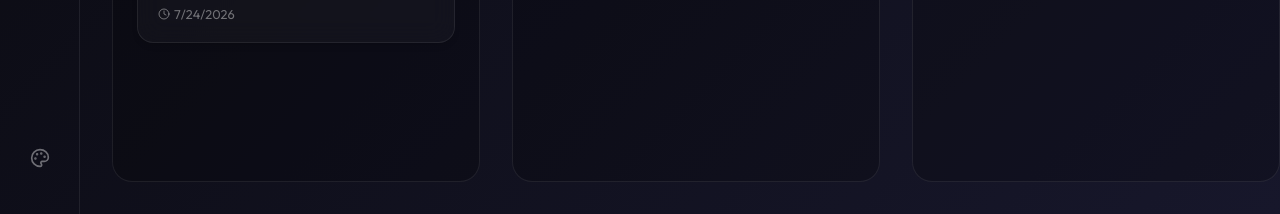
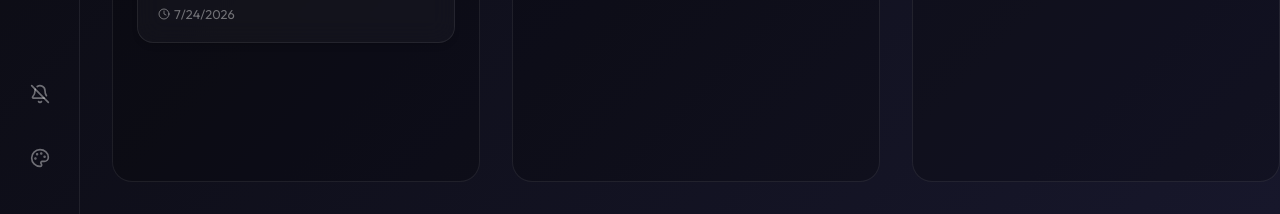
Before and after one commit to pikri-beep/to-do-app, a React (Vite) app: page / in a window 1280 px wide. Shown: the part 586-800 px from the top of the page. Built offline with nearby package versions, Linux system fonts and the light colour scheme.

Commit message:
Add real browser Notification API for daily reminders and Pomodoro desktop alerts

```diff
--- a/src/App.jsx
+++ b/src/App.jsx
@@ -3,18 +3,44 @@ import KanbanBoard from './components/KanbanBoard';
 import Calendar from './components/Calendar';
 import Pomodoro from './components/Pomodoro';
 import { motion, AnimatePresence } from 'framer-motion';
-import { LayoutDashboard, CalendarDays, Timer, Palette } from 'lucide-react';
+import { LayoutDashboard, CalendarDays, Timer, Palette, Bell, BellOff } from 'lucide-react';
 
 function App() {
   const [activeTab, setActiveTab] = useState('kanban');
   const [theme, setTheme] = useState(() => {
     return localStorage.getItem('app-theme') || 'violet';
   });
+  const [notifPermission, setNotifPermission] = useState(() => {
+    return 'Notification' in window ? Notification.permission : 'denied';
+  });
 
   useEffect(() => {
     document.documentElement.setAttribute('data-theme', theme);
     localStorage.setItem('app-theme', theme);
   }, [theme]);
+
+  // Handle requesting OS Notification permissions
+  const toggleNotifications = async () => {
+    if (!('Notification' in window)) {
+      alert('This browser does not support desktop notifications.');
+      return;
+    }
+
+    if (Notification.permission === 'granted') {
+      // Send a test notification
+      new Notification('🔔 Daily Reminders Active', {
+        body: 'You will receive real desktop reminders for your habits and focus sessions!',
+      });
+    } else {
+      const permission = await Notification.requestPermission();
+      setNotifPermission(permission);
+      if (permission === 'granted') {
+        new Notification('🎉 Notifications Enabled!', {
+          body: 'Real desktop alerts are now active for your tasks and daily habits.',
+        });
+      }
+    }
+  };
 
   const cycleTheme = () => {
     const themes = ['violet', 'cyan', 'emerald', 'rose'];
@@ -32,7 +58,7 @@ function App() {
         flexDirection: 'column',
         alignItems: 'center',
         padding: '2rem 0',
-        justifySpace: 'space-between',
+        justifyContent: 'space-between',
         gap: '2rem'
       }}>
         <div style={{ display: 'flex', flexDirection: 'column', gap: '1.5rem', flex: 1 }}>
@@ -41,8 +67,14 @@ function App() {
           <NavItem icon={<Timer />} active={activeTab === 'pomodoro'} onClick={() => setActiveTab('pomodoro')} title="Pomodoro Timer" />
         </div>
 
-        {/* Theme Accent Picker Button */}
-        <div>
+        {/* Bottom Actions: Theme & Notifications */}
+        <div style={{ display: 'flex', flexDirection: 'column', gap: '1rem', alignItems: 'center' }}>
+          <NavItem
+            icon={notifPermission === 'granted' ? <Bell size={20} color="var(--accent-color)" /> : <BellOff size={20} />}
+            active={notifPermission === 'granted'}
+            onClick={toggleNotifications}
+            title={notifPermission === 'granted' ? 'Daily Reminders Active (Click to test)' : 'Click to enable Daily Desktop Reminders'}
+          />
           <NavItem icon={<Palette size={20} />} active={false} onClick={cycleTheme} title={`Current Theme: ${theme}`} />
         </div>
       </div>
--- a/src/components/Pomodoro.jsx
+++ b/src/components/Pomodoro.jsx
@@ -1,4 +1,4 @@
-import React, { useState, useEffect, useRef } from 'react';
+import React, { useState, useEffect } from 'react';
 import { motion } from 'framer-motion';
 import { Play, Pause, RotateCcw, Volume2, Target } from 'lucide-react';
 
@@ -30,7 +30,7 @@ export default function Pomodoro() {
     }
   }, []);
 
-  // Web Audio API synth for notification chime (Zero external audio files required)
+  // Web Audio API synth for notification chime
   const playChimeSound = () => {
     try {
       const AudioCtx = window.AudioContext || window.webkitAudioContext;
@@ -42,8 +42,8 @@ export default function Pomodoro() {
       const gain = ctx.createGain();
 
       osc.type = 'sine';
-      osc.frequency.setValueAtTime(523.25, now); // C5
-      osc.frequency.exponentialRampToValueAtTime(1046.5, now + 0.3); // C6
+      osc.frequency.setValueAtTime(523.25, now);
+      osc.frequency.exponentialRampToValueAtTime(1046.5, now + 0.3);
 
       gain.gain.setValueAtTime(0.3, now);
       gain.gain.exponentialRampToValueAtTime(0.001, now + 0.8);
@@ -58,10 +58,22 @@ export default function Pomodoro() {
     }
   };
 
+  // Real OS Desktop Notification trigger
+  const sendDesktopNotification = (title, body) => {
+    if ('Notification' in window && Notification.permission === 'granted') {
+      new Notification(title, {
+        body,
+        icon: '/favicon.svg'
+      });
+    }
+  };
+
   const handleSessionComplete = () => {
     playChimeSound();
 
     if (mode === 'work') {
+      sendDesktopNotification('🍅 Pomodoro Complete!', 'Great work! Take a well-deserved short break.');
+
       // Increment task pomodoro count in local storage
       if (selectedTaskId) {
         try {
@@ -71,7 +83,6 @@ export default function Pomodoro() {
             if (data.tasks && data.tasks[selectedTaskId]) {
               data.tasks[selectedTaskId].pomodoros = (data.tasks[selectedTaskId].pomodoros || 0) + 1;
               localStorage.setItem('kanban-data', JSON.stringify(data));
-              // Update local state to reflect
               setTasks(Object.values(data.tasks));
             }
           }
@@ -83,6 +94,7 @@ export default function Pomodoro() {
       setMode('break');
       setTimeLeft(breakDuration * 60);
     } else {
+      sendDesktopNotification('🔔 Break Finished!', 'Time to lock back in for your next focus session.');
       setMode('work');
       setTimeLeft(workDuration * 60);
     }
```
